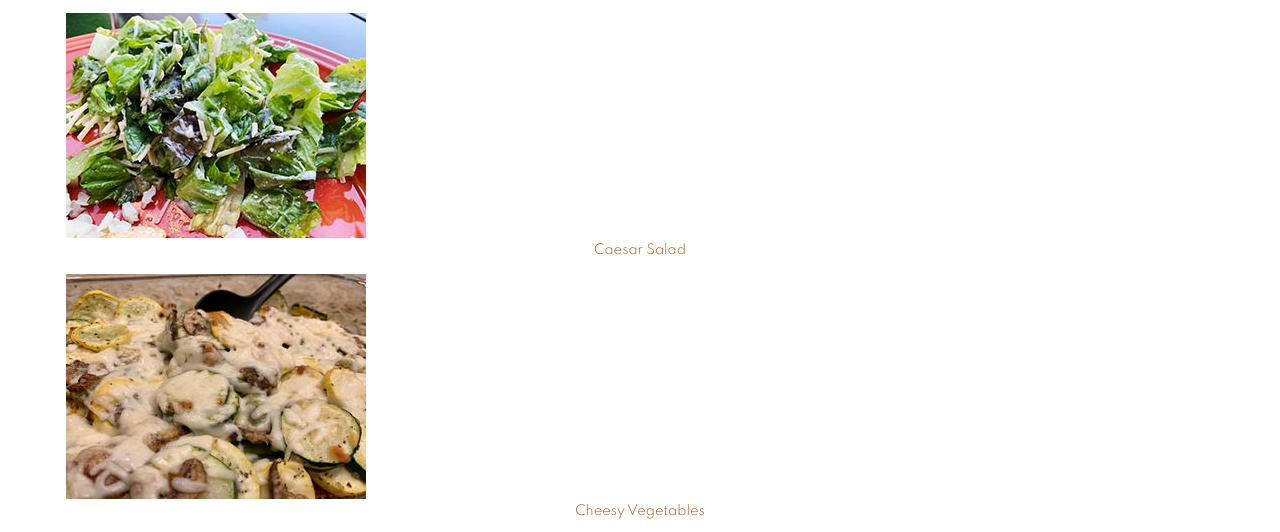
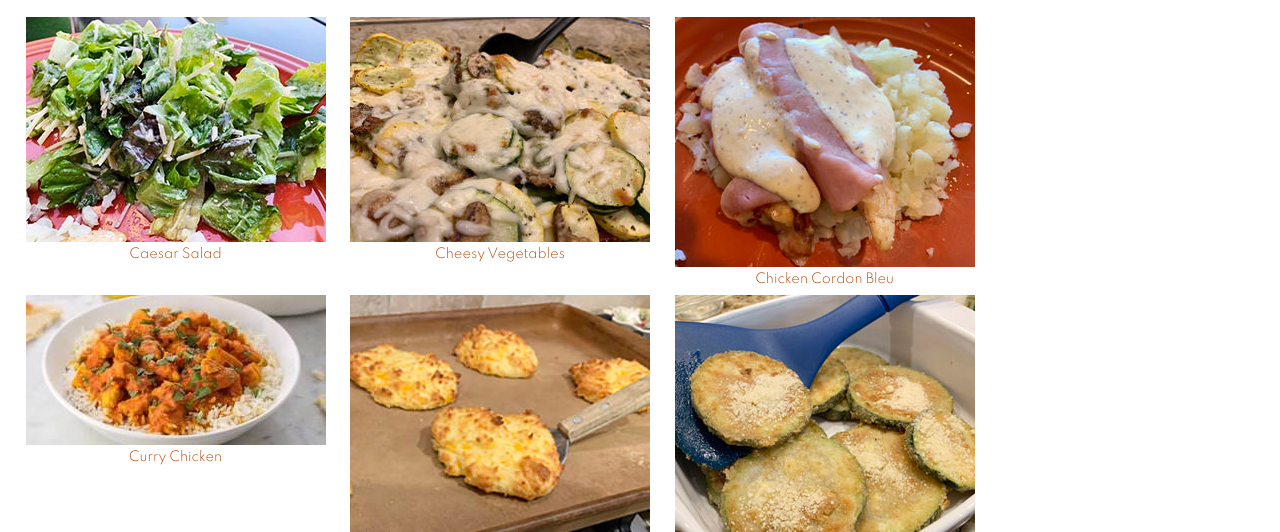
Before and after one commit to IvettAO/dwdd1600, a plain HTML site: page 05follow-along/dishes.html in a window 1280 px wide. Shown: the part 240-772 px from the top of the page. Drawn offline with Linux system fonts and the light colour scheme.

Commit message:
Fixes for 05 follow along

```diff
--- a/05follow-along/dishes.html
+++ b/05follow-along/dishes.html
@@ -32,7 +32,7 @@
     <main>
         <h1>Dishes</h1>
 
-        <div class="galery">
+        <div class="gallery">
 
             <figure>
                 <img src="images/caesar-salad.jpg" alt="Caesar Salad" width="300" height="225" loading="lazy">
--- a/05follow-along/keto.css
+++ b/05follow-along/keto.css
@@ -122,7 +122,7 @@ div.gallery {
 div.gallery figure {
     margin: .5rem 2% 0 0;
 }
-div.galery figcaption {
+div.gallery figcaption {
     text-align: center;
     font-size: .8rem;
     color: #b64e11;
```
